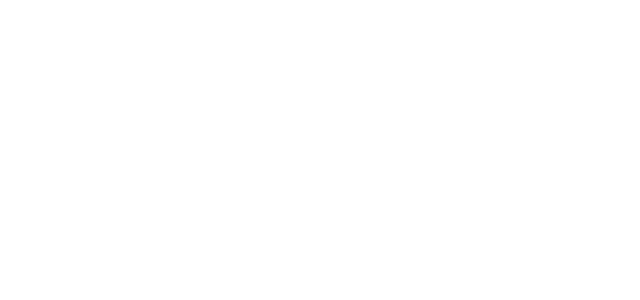
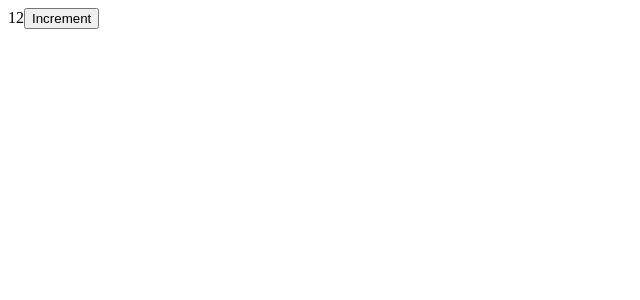
Before and after one commit to javascriptst18/redux-starter, a React (Create React App) app: page / in a window 1280 px wide. Shown: the top 300 px of the page, without its empty margins (0-640 px from the left). Built offline with nearby package versions, Linux system fonts and the light colour scheme.

Commit message:
Multiple Reducers

```diff
--- a/src/components/App.js
+++ b/src/components/App.js
@@ -1,5 +1,5 @@
 import React, { Component } from 'react';
-import { createStore } from 'redux';
+import { createStore, combineReducers } from 'redux';
 
 function counter(state = 0, action){
   switch(action.type){
@@ -7,38 +7,62 @@ function counter(state = 0, action){
       return state + 1;
     case 'DECREMENT':
       return state - 1;
+    case 'INCREMENT_BY_5':
+      return state + 5;
+    case 'INCREMENT_BY_ANYTHING':
+      return state + action.value; // 0 + undefined === NaN
     default:
       return state;
   }
 }
 
+function todos(state = [], action) {
+  switch (action.type) {
+    case 'LIST_ALL_TODOS':
+      return state;
+    case 'ADD_TODO':
+      const copy = [...state];
+      copy.push(action.todo);
+      return copy;
+    default:
+      return state;
+  }
+}
+
+const rootReducer = combineReducers({counter, todos});
+
 const store = createStore(
-  counter,
+  rootReducer,
   window.__REDUX_DEVTOOLS_EXTENSION__ && window.__REDUX_DEVTOOLS_EXTENSION__()
 );
 
 store.dispatch({ type: 'INCREMENT' });
 store.dispatch({ type: 'INCREMENT' });
-store.dispatch({ type: 'DECREMENT' });
-
-console.log(store.getState());
-
-
-
-
-
-
-
-
-
-
+store.dispatch({ type: 'INCREMENT_BY_ANYTHING', value: 10 });
+store.dispatch({ type: 'ADD_TODO', todo: 'Buy Redux' });
 
 
 class App extends Component {
+
+  state = {
+    counter: 0
+  }
+
+  componentDidMount() {
+    store.subscribe(() => {
+      this.setState({ counter: store.getState().counter });
+    });
+  }
+
+  increment = () => {
+    store.dispatch({ type: 'INCREMENT' });
+  }
+
   render() {
     return (
       <div>
-
+        { store.getState().counter }
+        <button onClick={this.increment}> Increment </button>
       </div>
     );
   }
```
